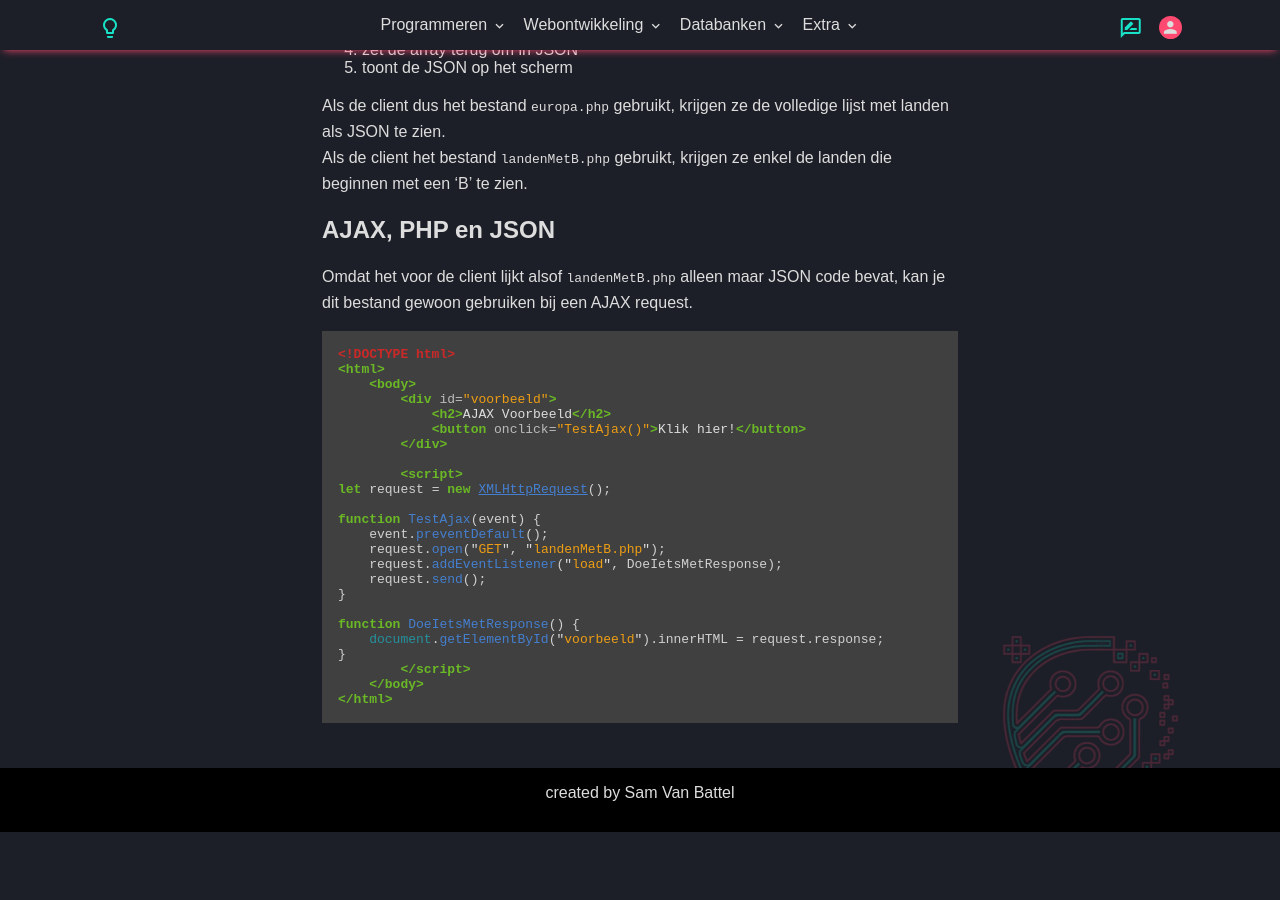
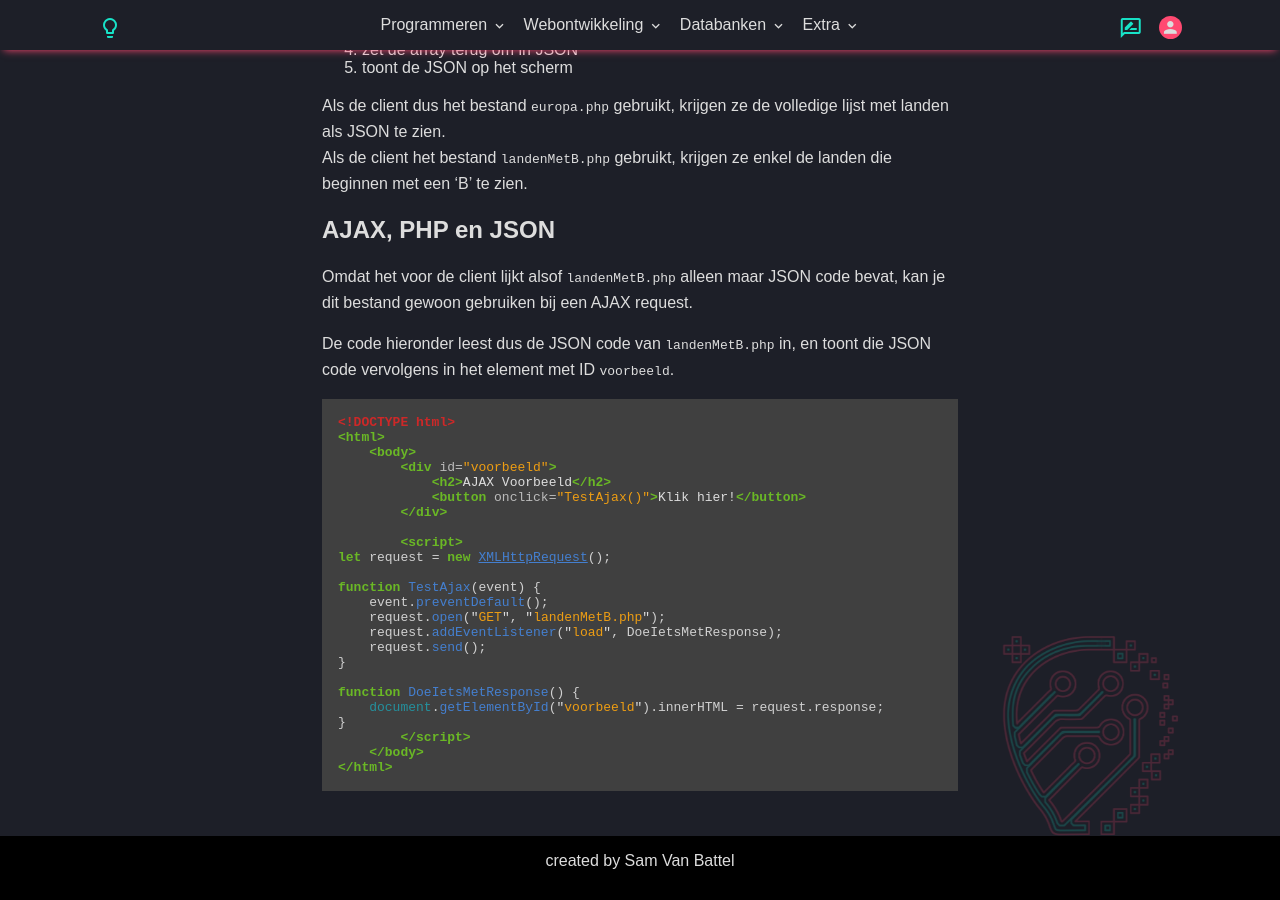
Before and after one commit to T-INFORMATICA/t-informatica.github.io, a Jekyll site: the page built from _courses/webontwikkeling/dynamische-websites/php-json.md, in a window 1280 px wide and 900 px high, scrolled down 4775 px. Built offline with Jekyll 4.4.1, drawn with Linux system fonts in a browser that asks for light colours; comment, search, counter and statistics services are not loaded; before the commit the page ends 5607 px from its top, so only the background shows below that.

Commit message:
Update php-json.md

````diff
--- a/_courses/webontwikkeling/dynamische-websites/php-json.md
+++ b/_courses/webontwikkeling/dynamische-websites/php-json.md
@@ -240,6 +240,8 @@ Als de client het bestand `landenMetB.php` gebruikt, krijgen ze enkel de landen
 
 Omdat het voor de client lijkt alsof `landenMetB.php` alleen maar JSON code bevat, kan je dit bestand gewoon gebruiken bij een AJAX request.
 
+De code hieronder leest dus de JSON code van `landenMetB.php` in, en toont die JSON code vervolgens in het element met ID `voorbeeld`.
+
 ```html
 <!DOCTYPE html>
 <html>
````
